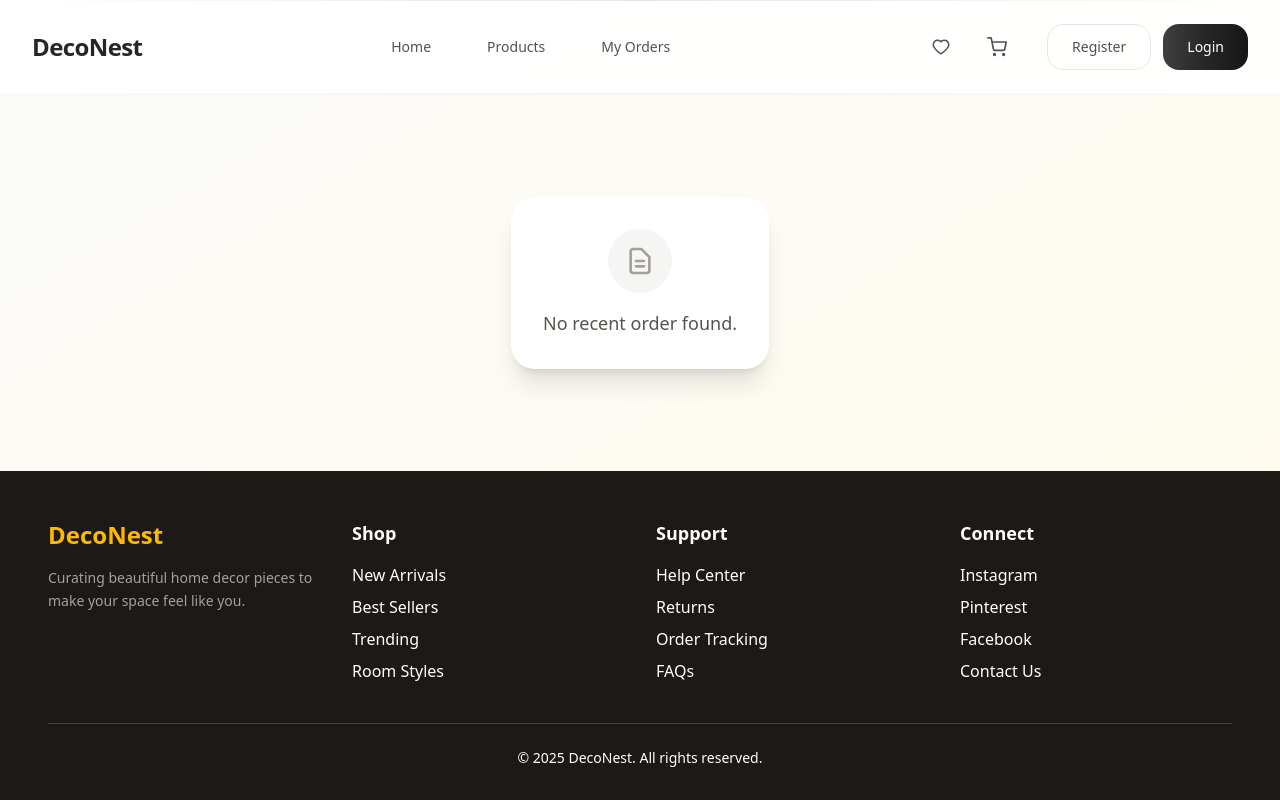
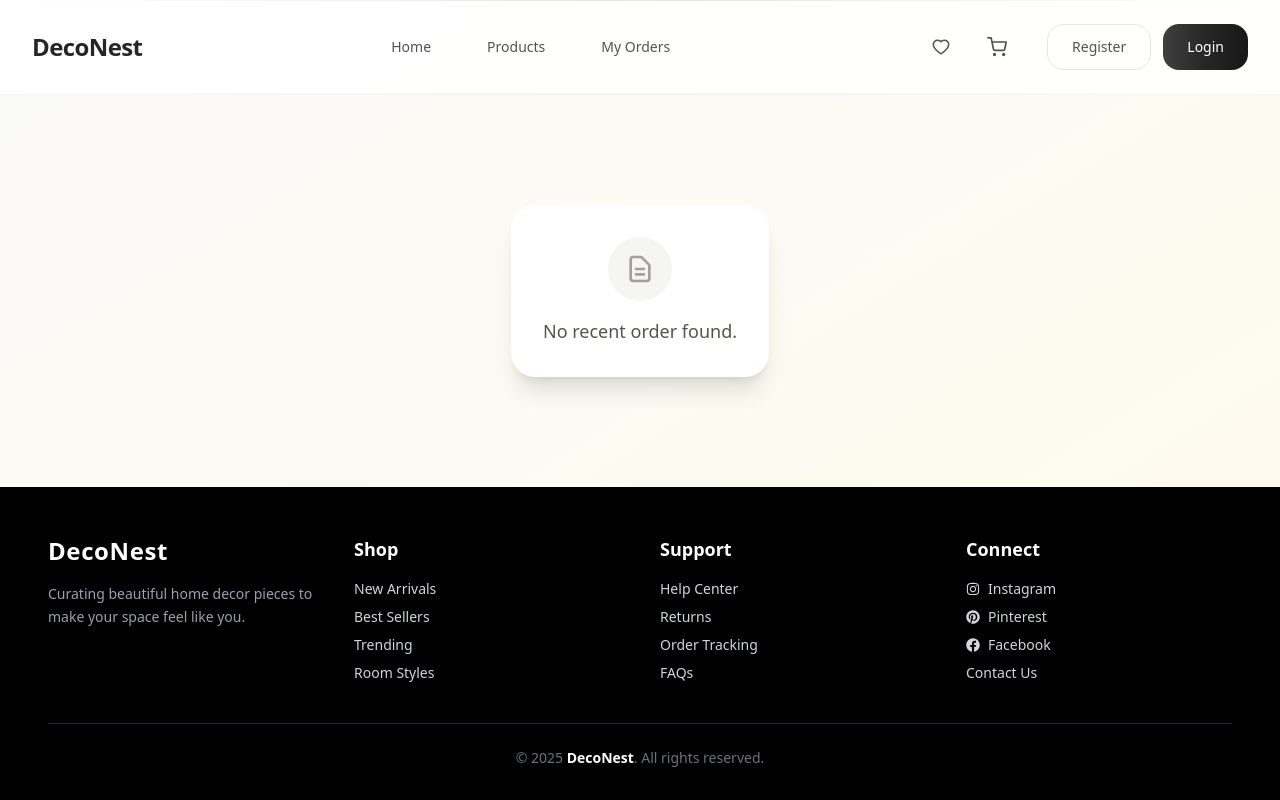
Before and after one commit to marvakt/deconest, a React (Vite) app: page /order-summary in a window 1280 px wide. Shown: the top 800 px of the page. Built offline with nearby package versions, Linux system fonts and the light colour scheme.

Commit message:
updated:footer

```diff
--- a/db.json
+++ b/db.json
@@ -335,30 +335,6 @@
       "userId": "1"
     },
     {
-      "id": "6919",
-      "productId": 3,
-      "title": "Linen Throw Pillows",
-      "image": "https://i.pinimg.com/736x/bd/76/74/bd7674f2252526a09f99989ec9a29761.jpg",
-      "price": 55,
-      "userId": "1"
-    },
-    {
-      "id": "2c1e",
-      "productId": 2,
-      "title": "Rattan Wall Mirror",
-      "image": "https://i.pinimg.com/1200x/70/1d/7d/701d7d1a9305b00b7b43a65154b8aedb.jpg",
-      "price": 40,
-      "userId": "1"
-    },
-    {
-      "id": "091c",
-      "productId": 1,
-      "title": "Textured Ceramic Vase",
-      "image": "https://i.pinimg.com/1200x/13/30/bd/1330bdb20828ee93466a0a437cd2da30.jpg",
-      "price": 25,
-      "userId": "1"
-    },
-    {
       "id": "d87b",
       "productId": "1",
       "title": "Woven Basket",
--- a/src/components/Footer.jsx
+++ b/src/components/Footer.jsx
@@ -1,104 +1,66 @@
-// import React from "react";
-// import { FaInstagram, FaFacebookF, FaTwitter } from "react-icons/fa";
-
-// const Footer = () => {
-//   return (
-//     <footer className="bg-black text-white px-6 py-10 mt-12">
-//       <div className="max-w-6xl mx-auto grid grid-cols-1 md:grid-cols-3 gap-8">
-
-//         <div>
-//           <h1 className="text-2xl font-bold tracking-wider mb-3">DecoNest</h1>
-//           <p className="text-sm text-gray-300">
-//             Curating elegance for your space. Find aesthetic and timeless decor that reflects your style.
-//           </p>
-//         </div>
 
 
-//         <div className="space-y-2">
-//           <h3 className="font-semibold text-lg mb-2">Quick Links</h3>
-//           <ul className="space-y-1 text-sm text-gray-300">
-//             <li><a href="/" className="hover:text-white transition">Home</a></li>
-//             <li><a href="/products" className="hover:text-white transition">Shop</a></li>
-//             <li><a href="/wishlist" className="hover:text-white transition">Wishlist</a></li>
-//             <li><a href="/cart" className="hover:text-white transition">Cart</a></li>
-//           </ul>
-//         </div>
-
-
-//         <div className="space-y-3">
-//           <h3 className="font-semibold text-lg mb-2">Follow Us</h3>
-//           <div className="flex gap-4 text-xl">
-//             <a href="#" className="hover:text-pink-400 transition"><FaInstagram /></a>
-//             <a href="#" className="hover:text-blue-400 transition"><FaFacebookF /></a>
-//             <a href="#" className="hover:text-sky-400 transition"><FaTwitter /></a>
-//           </div>
-//         </div>
-//       </div>
-
-
-//       <div className="mt-8 border-t border-gray-700 pt-4 text-center text-sm text-gray-400">
-//         &copy; {new Date().getFullYear()} DecoNest. All rights reserved.
-//       </div>
-//     </footer>
-//   );
-// };
-
-// export default Footer;
 
 import React from "react";
+import { FaInstagram, FaPinterest, FaFacebook } from "react-icons/fa";
 
 const Footer = () => {
   return (
-    <footer className="bg-stone-900 text-white pt-12 pb-8 px-6 sm:px-12">
-      <div className="max-w-7xl mx-auto grid grid-cols-1 sm:grid-cols-2 lg:grid-cols-4 gap-8">
-        {/* Column 1 */}
+    <footer className="bg-black text-white pt-12 pb-8 px-6 sm:px-12">
+      <div className="max-w-7xl mx-auto grid grid-cols-1 sm:grid-cols-2 lg:grid-cols-4 gap-10">
+        {/* Column 1: Brand */}
         <div>
-          <h2 className="text-2xl font-bold text-amber-400 mb-4">DecoNest</h2>
-          <p className="text-sm text-stone-400 leading-relaxed">
+          <h2 className="text-2xl font-bold text-white mb-4 tracking-wide">DecoNest</h2>
+          <p className="text-sm text-gray-400 leading-relaxed">
             Curating beautiful home decor pieces to make your space feel like you.
           </p>
         </div>
 
-        {/* Column 2 */}
+        {/* Column 2: Shop */}
         <div>
-          <h3 className="text-lg font-semibold mb-4">Shop</h3>
-          <ul className="space-y-2">
-            <li><a href="#" className="hover:text-amber-400 transition-colors">New Arrivals</a></li>
-            <li><a href="#" className="hover:text-amber-400 transition-colors">Best Sellers</a></li>
-            <li><a href="#" className="hover:text-amber-400 transition-colors">Trending</a></li>
-            <li><a href="#" className="hover:text-amber-400 transition-colors">Room Styles</a></li>
+          <h3 className="text-lg font-semibold mb-4 text-white">Shop</h3>
+          <ul className="space-y-2 text-sm text-gray-300">
+            <li><a href="#" className="hover:text-white transition">New Arrivals</a></li>
+            <li><a href="#" className="hover:text-white transition">Best Sellers</a></li>
+            <li><a href="#" className="hover:text-white transition">Trending</a></li>
+            <li><a href="#" className="hover:text-white transition">Room Styles</a></li>
           </ul>
         </div>
 
-        {/* Column 3 */}
+        {/* Column 3: Support */}
         <div>
-          <h3 className="text-lg font-semibold mb-4">Support</h3>
-          <ul className="space-y-2">
-            <li><a href="#" className="hover:text-amber-400 transition-colors">Help Center</a></li>
-            <li><a href="#" className="hover:text-amber-400 transition-colors">Returns</a></li>
-            <li><a href="#" className="hover:text-amber-400 transition-colors">Order Tracking</a></li>
-            <li><a href="#" className="hover:text-amber-400 transition-colors">FAQs</a></li>
+          <h3 className="text-lg font-semibold mb-4 text-white">Support</h3>
+          <ul className="space-y-2 text-sm text-gray-300">
+            <li><a href="#" className="hover:text-white transition">Help Center</a></li>
+            <li><a href="#" className="hover:text-white transition">Returns</a></li>
+            <li><a href="#" className="hover:text-white transition">Order Tracking</a></li>
+            <li><a href="#" className="hover:text-white transition">FAQs</a></li>
           </ul>
         </div>
 
-        {/* Column 4 */}
+        {/* Column 4: Connect */}
         <div>
-          <h3 className="text-lg font-semibold mb-4">Connect</h3>
-          <ul className="space-y-2">
-            <li><a href="#" className="hover:text-amber-400 transition-colors">Instagram</a></li>
-            <li><a href="#" className="hover:text-amber-400 transition-colors">Pinterest</a></li>
-            <li><a href="#" className="hover:text-amber-400 transition-colors">Facebook</a></li>
-            <li><a href="#" className="hover:text-amber-400 transition-colors">Contact Us</a></li>
+          <h3 className="text-lg font-semibold mb-4 text-white">Connect</h3>
+          <ul className="space-y-2 text-sm text-gray-300">
+            <li className="flex items-center gap-2 hover:text-white transition">
+              <FaInstagram /> <a href="#">Instagram</a>
+            </li>
+            <li className="flex items-center gap-2 hover:text-white transition">
+              <FaPinterest /> <a href="#">Pinterest</a>
+            </li>
+            <li className="flex items-center gap-2 hover:text-white transition">
+              <FaFacebook /> <a href="#">Facebook</a>
+            </li>
+            <li><a href="#" className="hover:text-white transition">Contact Us</a></li>
           </ul>
         </div>
       </div>
 
       {/* Divider */}
-      <div className="border-t border-stone-700 mt-10 pt-6 text-center text-sm text-stone-500">
-        <div className="inline-block group relative cursor-pointer transition-colors duration-300">
-          <span className="text-white">© 2025 DecoNest. All rights reserved.</span>
-          <span className="absolute -bottom-0.5 left-0 w-0 h-0.5 bg-amber-400 transition-all duration-500 group-hover:w-full"></span>
-        </div>
+      <div className="border-t border-gray-800 mt-10 pt-6 text-center text-sm text-gray-500">
+        <span className="hover:text-white transition">
+          © 2025 <span className="font-semibold text-white">DecoNest</span>. All rights reserved.
+        </span>
       </div>
     </footer>
   );
```
